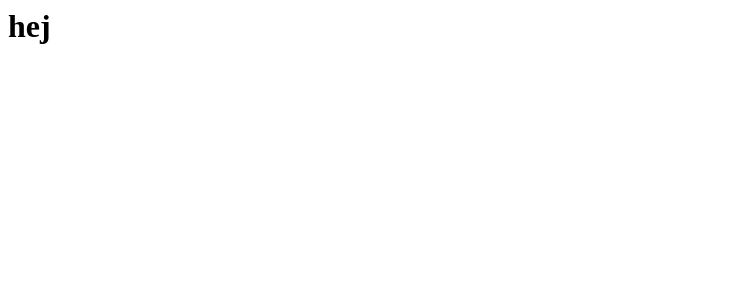
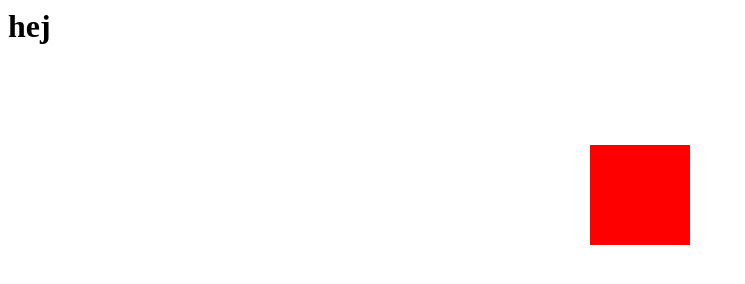
Before and after one commit to masterper199/GameOne, a plain HTML site: page index.html in a window 1280 px wide. Shown: the whole page, without its empty margins (0-745 px from the left). Drawn offline with nearby package versions, Linux system fonts and the light colour scheme.

Commit message:
div i stedet for span

```diff
--- a/index.html
+++ b/index.html
@@ -19,17 +19,8 @@
 
 	<h1>hej</h1>
 
-	<div>
-		<span class="test">
-		</span>
-	</div>
-
-
-
-
-
-
-
+		<div class="test" >
+		</div>
 
 	<script src="soerensDel.js"></script>
 </body>
--- a/soerensDel.js
+++ b/soerensDel.js
@@ -1,7 +1,8 @@
-alert("Hi!");
+alert("Hej Per, jeg har nu hacket dig!");
 
 $(".test").css({
-	width: 50,
-	height: 50,
-	color: "pink",
+	width: "100px",
+	height: "100px",
+	background: "red",
+	margin: "100px auto",
 });
```
